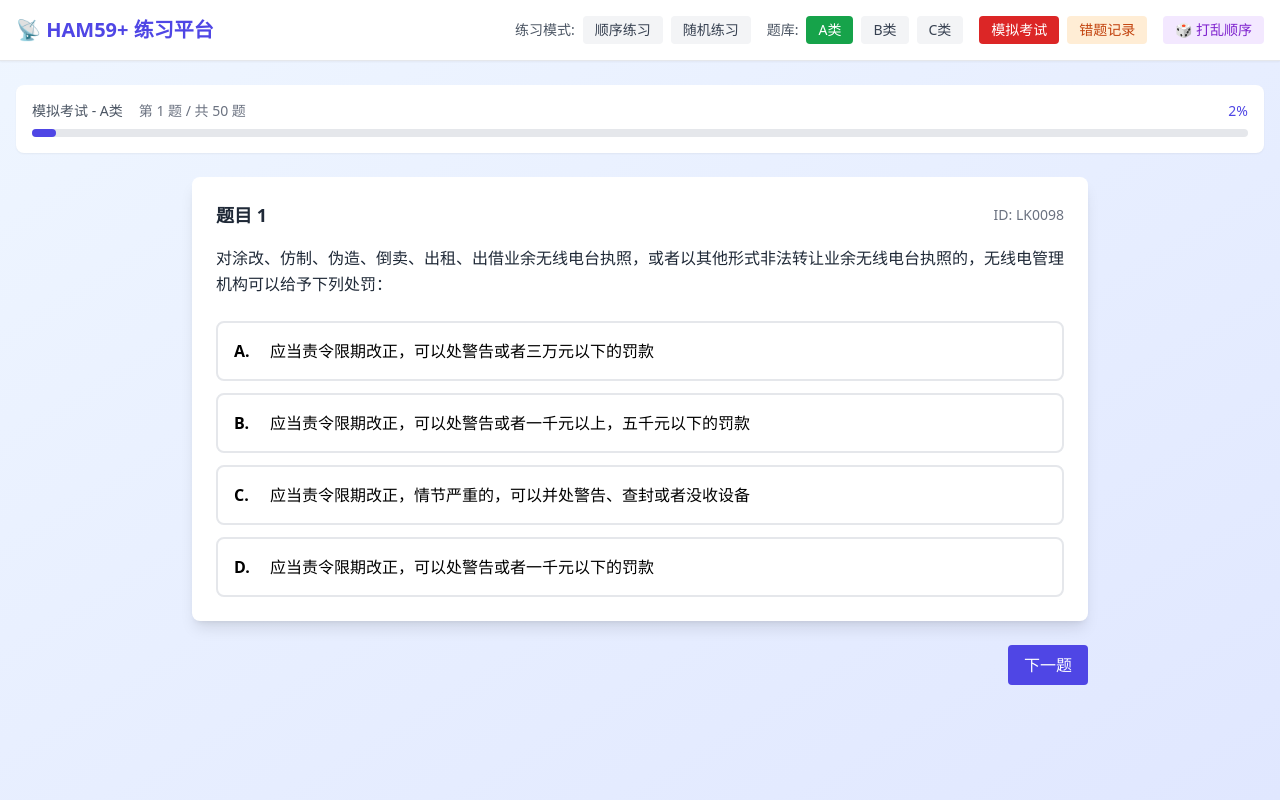
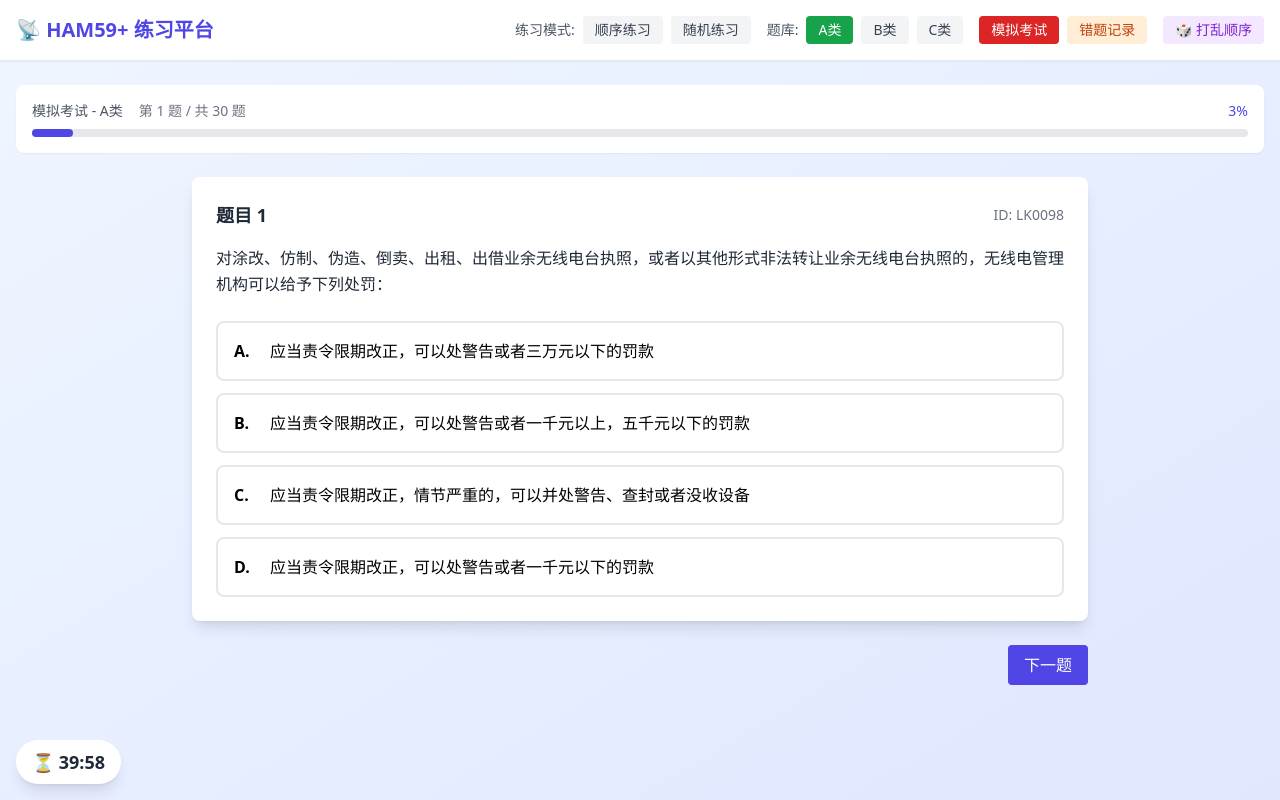
Before and after one commit to TennousuAthena/HAM59, a React (Vite) app: page /exam/A/1 in a window 1280 px wide. Both pictures are taken after a click on the button "开始考试". Built offline with nearby package versions, Linux system fonts and the light colour scheme.

Commit message:
Fix: 为ABC类，适配不同的考试题目、及格线和时间

```diff
--- a/src/components/QuestionBank.jsx
+++ b/src/components/QuestionBank.jsx
@@ -15,6 +15,27 @@ import {
   saveProgress,
 } from "../utils/utils";
 
+const EXAM_CONFIG = {
+  A: {
+    totalQuestions: 30,
+    passMark: 25,
+    timeLimit: 40 * 60,
+    timeLimitMinutes: 40,
+  },
+  B: {
+    totalQuestions: 50,
+    passMark: 40,
+    timeLimit: 60 * 60,
+    timeLimitMinutes: 60,
+  },
+  C: {
+    totalQuestions: 80,
+    passMark: 60,
+    timeLimit: 90 * 60,
+    timeLimitMinutes: 90,
+  },
+};
+
 const QuestionBank = ({ questions }) => {
   const { mode, category, questionId } = useParams();
   const navigate = useNavigate();
@@ -25,9 +46,11 @@ const QuestionBank = ({ questions }) => {
   const [answers, setAnswers] = useState({});
   const [showResults, setShowResults] = useState(false);
   const [examStarted, setExamStarted] = useState(false);
+  const [timeLeft, setTimeLeft] = useState(null);
 
   const isExamMode = window.location.pathname.includes("/exam/");
   const isPracticeMode = !isExamMode;
+  const examConfig = EXAM_CONFIG[category] || EXAM_CONFIG.B;
 
   // Filter and shuffle questions based on mode
   const filteredQuestions = useMemo(() => {
@@ -51,7 +74,7 @@ const QuestionBank = ({ questions }) => {
     }
 
     if (isExamMode) {
-      filtered = filtered.slice(0, 50);
+      filtered = filtered.slice(0, examConfig.totalQuestions);
     }
 
     return filtered;
@@ -95,6 +118,23 @@ const QuestionBank = ({ questions }) => {
     setIsCorrect(null);
   }, [currentQuestionIndex]);
 
+  useEffect(() => {
+    if (isExamMode && examStarted) {
+      setTimeLeft(examConfig.timeLimit);
+      const timer = setInterval(() => {
+        setTimeLeft((prevTime) => {
+          if (prevTime <= 1) {
+            clearInterval(timer);
+            calculateResults();
+            return 0;
+          }
+          return prevTime - 1;
+        });
+      }, 1000);
+      return () => clearInterval(timer);
+    }
+  }, [isExamMode, examStarted, category]);
+
   const calculateResults = useCallback(() => {
     let correctCount = 0;
     const examSeed = getRandomSeed("exam");
@@ -111,9 +151,14 @@ const QuestionBank = ({ questions }) => {
       }
     });
 
-    const passed = correctCount >= 40;
-    setShowResults({ correctCount, total: filteredQuestions.length, passed });
-  }, [answers, filteredQuestions]);
+    const passed = correctCount >= examConfig.passMark;
+    setShowResults({
+      correctCount,
+      total: filteredQuestions.length,
+      passed,
+      passMark: examConfig.passMark,
+    });
+  }, [answers, filteredQuestions, category]);
 
   const navigateToQuestion = useCallback(
     (index) => {
@@ -227,9 +272,16 @@ const QuestionBank = ({ questions }) => {
       <div className="container mx-auto px-4 py-8">
         <div className="max-w-2xl mx-auto bg-white rounded-lg shadow-lg p-8 text-center">
           <h2 className="text-2xl font-bold mb-4">模拟考试</h2>
-          <p className="text-gray-600 mb-2">• 总题数：50题</p>
-          <p className="text-gray-600 mb-2">• 及格线：40题</p>
-          <p className="text-gray-600 mb-6">• 题库类别：{category}类</p>
+          <p className="text-gray-600 mb-2">• 题库类别：{category}类</p>
+          <p className="text-gray-600 mb-2">
+            • 总题数：{examConfig.totalQuestions}题
+          </p>
+          <p className="text-gray-600 mb-2">
+            • 及格线：{examConfig.passMark}题
+          </p>
+          <p className="text-gray-600 mb-6">
+            • 考试时间：{examConfig.timeLimitMinutes}分钟
+          </p>
           <button
             onClick={startExam}
             className="px-6 py-3 bg-indigo-600 text-white rounded-lg hover:bg-indigo-700 transition-colors"
@@ -241,8 +293,21 @@ const QuestionBank = ({ questions }) => {
     );
   }
 
+  const formatTime = (seconds) => {
+    const minutes = Math.floor(seconds / 60);
+    const secs = seconds % 60;
+    return `${minutes.toString().padStart(2, "0")}:${secs
+      .toString()
+      .padStart(2, "0")}`;
+  };
+
   return (
     <div className="container mx-auto px-4 py-6">
+      {isExamMode && timeLeft !== null && (
+        <div className="fixed bottom-4 left-4 bg-white shadow-lg rounded-full px-4 py-2 text-lg font-bold text-gray-800">
+          ⏳ {formatTime(timeLeft)}
+        </div>
+      )}
       <ProgressBar
         current={currentQuestionIndex + 1}
         total={filteredQuestions.length}
--- a/src/components/ResultsModal.jsx
+++ b/src/components/ResultsModal.jsx
@@ -1,24 +1,28 @@
-import React from 'react';
+import React from "react";
 
 const ResultsModal = ({ results, onClose, onRestart }) => {
-  const { correctCount, total, passed } = results;
+  const { correctCount, total, passed, passMark } = results;
   const percentage = Math.round((correctCount / total) * 100);
 
   return (
     <div className="fixed inset-0 bg-black bg-opacity-50 flex items-center justify-center z-50 p-4">
       <div className="bg-white rounded-lg shadow-xl max-w-md w-full p-6">
         <div className="text-center">
-          <div className={`text-6xl mb-4 ${passed ? 'text-green-500' : 'text-red-500'}`}>
-            {passed ? '🎉' : '😔'}
+          <div
+            className={`text-6xl mb-4 ${
+              passed ? "text-green-500" : "text-red-500"
+            }`}
+          >
+            {passed ? "🎉" : "😔"}
           </div>
 
           <h2 className="text-2xl font-bold mb-2">
-            {passed ? '恭喜通过！' : '很遗憾，未通过'}
+            {passed ? "恭喜通过！" : "很遗憾，未通过"}
           </h2>
 
           <div className="mb-6">
             <div className="text-3xl font-bold mb-2">
-              <span className={passed ? 'text-green-600' : 'text-red-600'}>
+              <span className={passed ? "text-green-600" : "text-red-600"}>
                 {correctCount}
               </span>
               <span className="text-gray-400">/{total}</span>
@@ -27,15 +31,19 @@ const ResultsModal = ({ results, onClose, onRestart }) => {
               正确率: {percentage}%
             </div>
             <div className="text-sm text-gray-500">
-              {passed ? '达到及格线 (40题)' : '未达到及格线 (40题)'}
+              {passed
+                ? `达到及格线 (${passMark}题)`
+                : `未达到及格线 (${passMark}题)`}
             </div>
           </div>
 
-          <div className={`p-4 rounded-lg mb-6 ${
-            passed
-              ? 'bg-green-50 border border-green-200'
-              : 'bg-red-50 border border-red-200'
-          }`}>
+          <div
+            className={`p-4 rounded-lg mb-6 ${
+              passed
+                ? "bg-green-50 border border-green-200"
+                : "bg-red-50 border border-red-200"
+            }`}
+          >
             <div className="text-sm">
               {passed ? (
                 <div className="text-green-700">
@@ -60,7 +68,7 @@ const ResultsModal = ({ results, onClose, onRestart }) => {
             </button>
             <button
               onClick={onClose}
-             className="flex-1 px-4 py-2 bg-gray-500 text-white rounded-lg hover:bg-gray-600 transition-colors"
+              className="flex-1 px-4 py-2 bg-gray-500 text-white rounded-lg hover:bg-gray-600 transition-colors"
             >
               返回主页
             </button>
```
